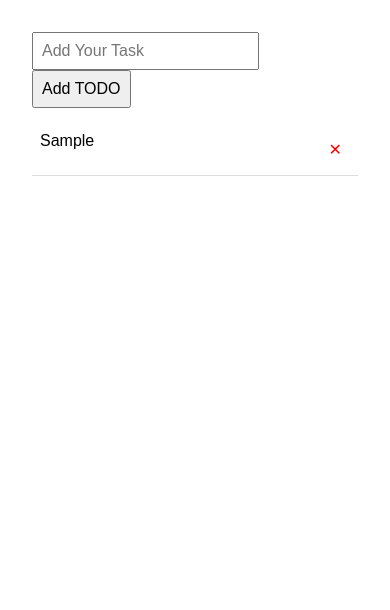
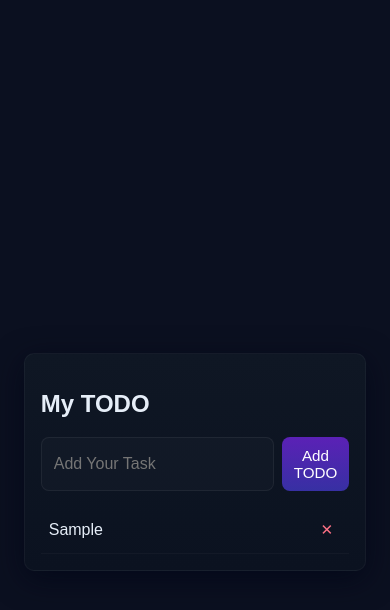
Before and after one commit to ShaileshS237/Javascript-Interview-Prep, a plain HTML site: page JS-Pratice/TODO-List/index.html in a window 390 px wide. Both pictures are taken after typing "Sample" into the empty fields and a click on the button "Add TODO". Drawn offline with Linux system fonts and the light colour scheme.

Commit message:
Add TODO List and Digital Clock projects with styling and functionality

```diff
--- a/DSA/linkedlist/linked-list-main.js
+++ b/DSA/linkedlist/linked-list-main.js
@@ -46,12 +46,15 @@ class LinkedList {
 
     print() {
         let current = this.head;
+        let count = 1;
         let result = "";
         while (current) {
+            count++;
             result += current.value + "->"
             current = current.next;
         }
         console.log(result + "null");
+        console.log(count)
     }
 }
 
--- a/JS-Pratice/TODO-List/index.css
+++ b/JS-Pratice/TODO-List/index.css
@@ -1,30 +1,98 @@
+
 body {
-      font-family: Arial, sans-serif;
+  font-family: Arial, Helvetica, sans-serif;
+  background: #0b1020;
   padding: 2rem;
-      max-width: 600px;
-      margin: auto;
+  display: flex;
+  align-items: center;
+  justify-content: center;
+  min-height: 100vh;
+  color: #e6eef8;
 }
-    input, button {
-      padding: 0.5rem;
+
+.todo {
+  background: linear-gradient(180deg, #0f1724 0%, #0b1220 100%);
+  width: 100%;
+  max-width: 480px;
+  padding: 1.25rem;
+  border-radius: 10px;
+  box-shadow: 0 8px 30px rgba(2, 6, 23, 0.7);
+  border: 1px solid rgba(255,255,255,0.04);
+}
+
+.todo > div {
+  display: flex;
+  gap: 0.5rem;
+  margin-bottom: 1rem;
+}
+
+#todo, input, button {
+  padding: 0.6rem 0.75rem;
   font-size: 1rem;
 }
+
+#todo {
+  flex: 1 1 auto;
+  border: 1px solid rgba(255,255,255,0.06);
+  background: rgba(255,255,255,0.02);
+  border-radius: 8px;
+  padding: 0.6rem 0.75rem;
+  outline: none;
+  color: #e6eef8;
+}
+
+button {
+  background: linear-gradient(180deg,#5b21b6,#3730a3);
+  color: #fff;
+  border: none;
+  border-radius: 8px;
+  cursor: pointer;
+  transition: transform 120ms ease, opacity 120ms ease;
+}
+
+button:hover { transform: translateY(-1px); opacity: 0.98; }
+
+
 ul {
   list-style: none;
   padding: 0;
+  margin: 0;
+  max-height: 360px;
+  overflow: auto;
 }
+
 li {
-      padding: 0.5rem;
-      border-bottom: 1px solid #ddd;
+  padding: 0.65rem 0.5rem;
+  border-bottom: 1px solid rgba(255,255,255,0.03);
   display: flex;
+  align-items: center;
   justify-content: space-between;
+  gap: 0.75rem;
 }
+
+.task-left {
+  display: flex;
+  align-items: center;
+  gap: 0.75rem;
+}
+
+.task-text { word-break: break-word; }
+
 .completed {
   text-decoration: line-through;
-      color: gray;
+  color: rgba(230,238,248,0.55);
 }
+
+
 button.delete {
-      background: none;
+  background: transparent;
   border: none;
-      color: red;
+  color: #fb7185;
   cursor: pointer;
+  padding: 0.25rem 0.5rem;
 }
+
+@media (max-width: 420px) {
+  .todo { padding: 1rem; }
+  input, button { font-size: 0.95rem; }
+}
--- a/JS-Pratice/TODO-List/index.html
+++ b/JS-Pratice/TODO-List/index.html
@@ -10,6 +10,9 @@
 
 <body>
     <div class="todo">
+        <header class="todo-header">
+            <h2>My TODO</h2>
+        </header>
         <div>
             <input type="text" placeholder="Add Your Task" id="todo">
             <button onclick="addTodo()">Add TODO</button>
--- /dev/null
+++ b/JS-Pratice/Watch/index.css
@@ -0,0 +1,12 @@
+body{
+    background: #141414;
+    color: white;
+}
+
+.container{
+    display: flex;
+    justify-content: center;
+    align-items: center;
+    height: 100vh;
+    font-size: 120px;
+}
--- /dev/null
+++ b/index.css
@@ -0,0 +1,86 @@
+:root {
+    --bg-1: #0b1220;
+    --bg-2: #0f2436;
+    --muted: #9fb9c9;
+    --accent: #7be7ff;
+}
+
+* { box-sizing: border-box; }
+html, body { height: 100%; }
+body {
+    margin: 0;
+    min-height: 100vh;
+    font-family: system-ui, Arial, sans-serif;
+    color: #e6f3fb;
+    background: linear-gradient(180deg, var(--bg-1), var(--bg-2));
+    display: flex;
+    flex-direction: column;
+    padding: 36px 16px;
+}
+
+.heading {
+    text-align: center;
+    width: 100%;
+    font-size: 1.6rem;
+    color: #e6f3fb;
+}
+
+.projects {
+    width: 100%;
+    max-width: 900px;
+    border-radius: 8px;
+    padding: 14px;
+    border: 1px solid #222;
+    margin: 0 auto;
+    background: transparent;
+}
+
+.projects h2 {
+    margin: 0 0 6px;
+    font-size: 1rem;
+    color: var(--accent);
+}
+.projects p {
+    margin: 0 0 10px;
+    color: var(--muted);
+    font-size: .95rem;
+}
+
+.projects ul {
+    list-style: none;
+    padding: 0;
+    margin: 0;
+    display: flex;
+    flex-direction: column;
+    gap: 10px;
+}
+.projects li {
+    padding: 30px;
+    border-radius: 8px;
+    background: #f35151;
+    border: 1px solid #ff6f6f;
+    transition: background .12s, transform .12s;
+}
+.projects a {
+    color: #c7f4ff;
+    text-decoration: none;
+    font-weight: 600;
+}
+.projects li:hover {
+    background: #222;
+    transform: translateY(-3px);
+}
+.projects code {
+    background: #222;
+    padding: 2px 6px;
+    border-radius: 6px;
+    font-size: .9em;
+    color: #e1f8ff;
+}
+
+.muted { color: var(--muted); }
+.container { display: flex; justify-content: center; align-items: center; }
+
+@media (min-width: 700px) {
+    .projects ul { flex-direction: row; }
+}
```
Also changed, not shown: DSA/sliding window/first-negative.js (added, +17 -0 lines), DSA/sliding window/maximum-subarray-sum.js (added, +23 -0 lines), JS-Pratice/Watch/index.html (added, +31 -0 lines), JS-Pratice/Watch/index.js (added, +17 -0 lines), index.html (added, +27 -0 lines), index.js (added). Lines whose indentation alone changed are shown as unchanged.
